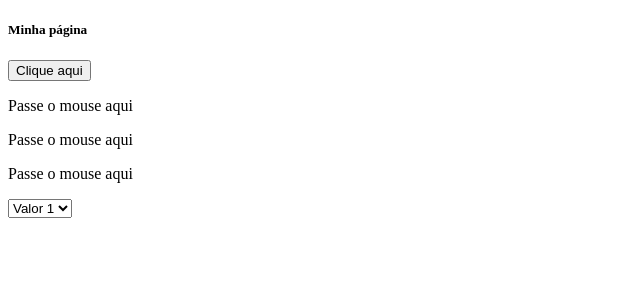
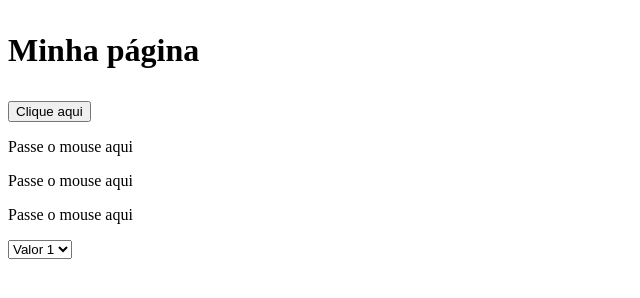
Before and after one commit to marciosborba/javascript, a plain HTML site: page index.html in a window 1280 px wide. Shown: the whole page, without its empty margins (0-640 px from the left). Drawn offline with Linux system fonts and the light colour scheme.

Commit message:
Alteração de fonte

```diff
--- a/index.html
+++ b/index.html
@@ -6,7 +6,7 @@
         <script type="text/javascript" src="js/main.js" ></script>
     </head>
     <body onload="load()">
-        <h5>Minha página</h5>
+        <h1><p>Minha página</p></h1>
         <button type="button" onclick="clicou()">Clique aqui</button>
         <p id="agradecimento" onclick="redirencionar()"  ></p>
         <p id="mousemove" onmousemove="trocar(this)" onmouseout="voltar(this)">Passe o mouse aqui</p>
```
